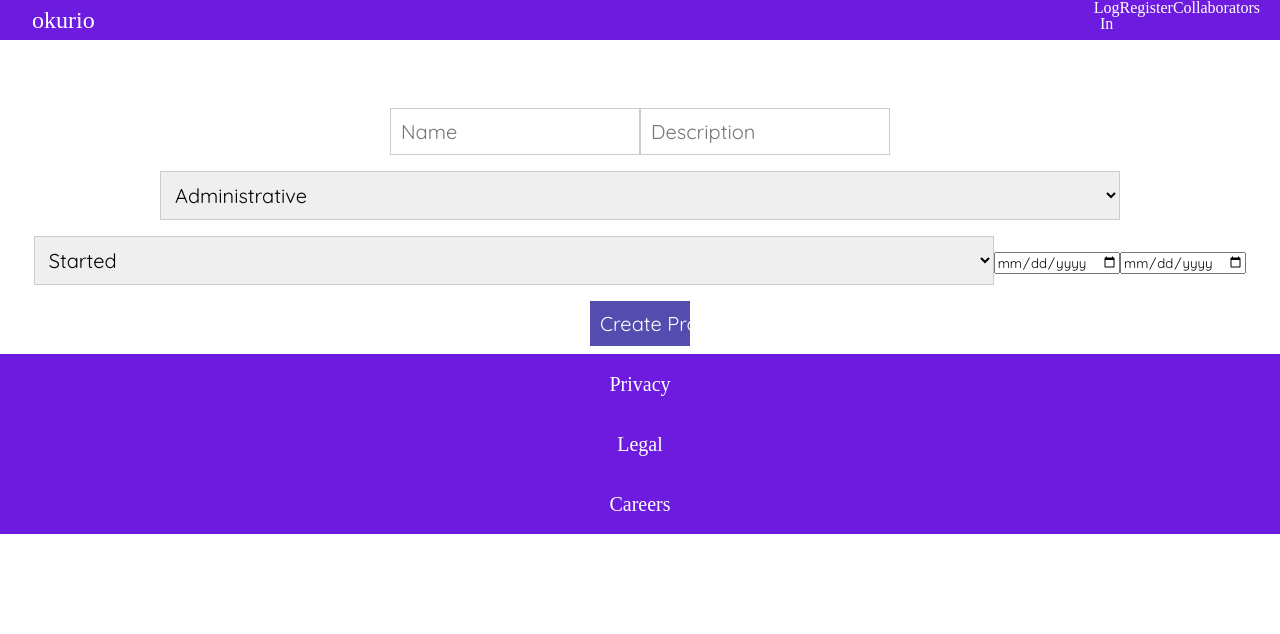
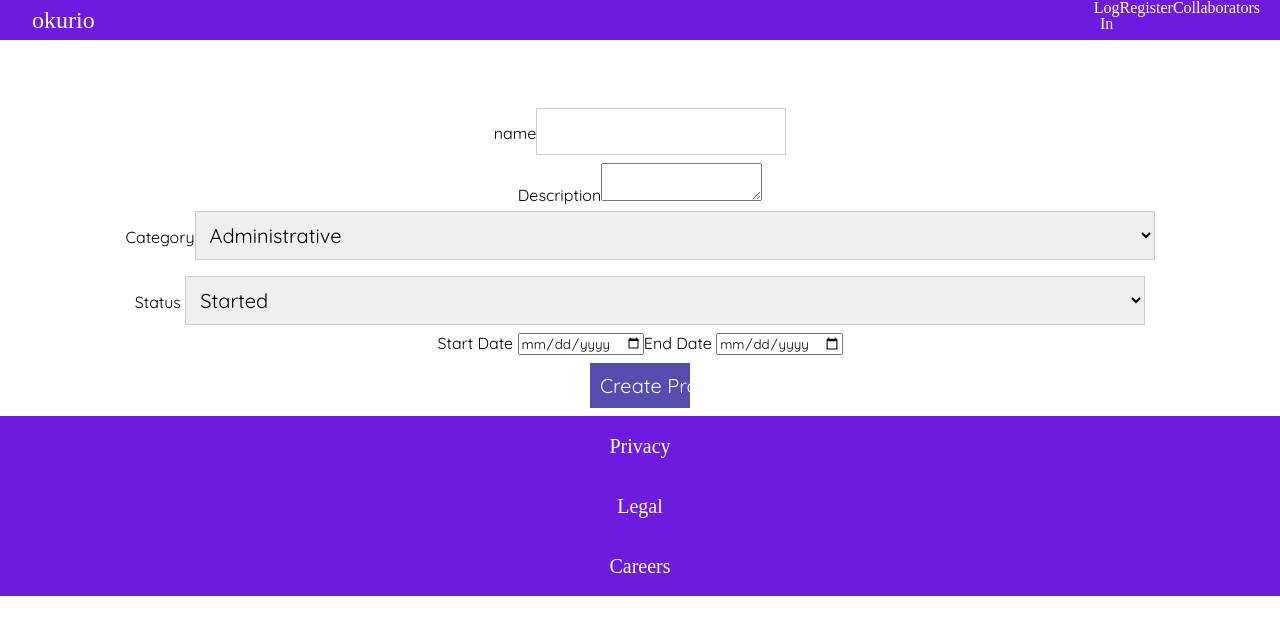
Before and after one commit to Cityslick/Occurio, a React (Create React App) app in the folder client/occurio/: page /project in a window 1280 px wide. Shown: the top 634 px of the page. Built offline with nearby package versions, Linux system fonts and the light colour scheme.

Commit message:
Collaborator

```diff
--- a/client/occurio/src/components/Collaborator.jsx
+++ b/client/occurio/src/components/Collaborator.jsx
@@ -1,7 +1,6 @@
 
 import React, { Component } from 'react';
 import axios from 'axios';
-import ProjectView from "./ProjectView";
 
 class Collaborator extends Component {
   constructor() {
@@ -28,6 +27,7 @@ class Collaborator extends Component {
   componentDidMount(){
     this.handlerLoadCollaborator();
     this.handlerLoadProject();
+
   }
 
   handleCollaboratorSubmit(e, user_id, proj_id) {
@@ -36,24 +36,14 @@ class Collaborator extends Component {
       user_id,
       proj_id,
     }).then(res => {
-      this.handlerCollaboratorList();
       this.setState({
         collaborator: res.data.data,
       })
     }).catch(err => console.log(err));
   }
 
-  hadlerDelete(collaborator_Id){
-    axios.delete(`collaborator/${collaborator_Id}`)
-    .then(()=>{
-      this.renderCollaboratorList();
-    })
-    .catch(err=>{
-      console.log(err);
-    })
-  }
-
   handlerLoadCollaborator(){
+    // console.log("handlerLoadCollaborator");
     let proj_id=this.state.proj_id;
     let user_id=this.state.user_id;
      axios.put(`/collaborator`,{
@@ -72,12 +62,12 @@ class Collaborator extends Component {
     })
   }
 
-  handlerCollaboratorList(){
-    let proj_id=this.state.proj_id;
-    axios.get(`/collaborator/${proj_id}`)
+  handlerCollaboratorList(proj_id){
+      // console.log(" handlerCollaboratorList proj_id=",proj_id)
+    axios.get(`/collaborator/${this.state.proj_id}`)
     .then(res=>{
-      console.log(res.data.data);
       if(res.data.data.length>0){
+        console.log(res.data.data, "----",proj_id);
         this.setState({
           collaboratorListData: res.data.data,
           collaboratorListDataLoaded: true,
@@ -87,6 +77,20 @@ class Collaborator extends Component {
       console.log(err.json);
     })
   }
+
+  hadlerDelete(proj_id,user_id){
+    axios.post(`collaborator/${user_id}`,{
+        proj_id,
+        user_id,
+    })
+    .then(()=>{
+      this.renderCollaboratorList();
+    })
+    .catch(err=>{
+      console.log(err);
+    })
+  }
+
 
   handlerLoadProject(){
     axios.get(`/project`)
@@ -107,11 +111,13 @@ class Collaborator extends Component {
     return (
       <div className="List">
         {(this.state.collaboratorListDataLoaded) ?
+
           this.state.collaboratorListData.map((collaborator,index) => {
+            //console.log(collaborator);
             return <div key={collaborator.userid} name="collaborator"  value={collaborator.id} >
                       <h1>{collaborator.fullname}</h1>
-                     <input key={index} type="submit" value="Delete"  onClick={this.hadlerDelete(collaborator.userId)}/>
-                   </div>
+                      <span  onClick={() => this.hadlerDelete(collaborator.id,collaborator.userid)}>Delete</span>
+                     </div>
         })
         : ""}
       </div>
@@ -124,12 +130,13 @@ class Collaborator extends Component {
     this.setState({
       [name]: value,
     });
-    if (name=="proj_id"){
-      this.handlerLoadCollaborator();
-      this.handlerCollaboratorList();
+  }
+  componentWillUpdate(nextProps, nextState) {
+    if (nextState.proj_id != this.state.proj_id ) {
+      console.log(nextState.proj_id );
+      this.handlerCollaboratorList(nextState.proj_id );
     }
-    console.log("value " +value ,"state"+ this.state.proj_id)
-  }
+}
 
   render(){
 
@@ -153,7 +160,7 @@ class Collaborator extends Component {
             )}>
             <div>
               <label className="labelInput">Projects</label>
-              <select id="proj_id"  name="proj_id" onChange={this.handleInputChange}>
+              <select id="proj_id"  name="proj_id" onChange={this.handleInputChange} >
                 { (this.state.projectDataLoaded) ?
                 this.state.projectData.map((project,index) => {
                   return <option key={project.id} name="proj_id"  value={project.id} >{project.id} {project.name}</option>
@@ -163,7 +170,7 @@ class Collaborator extends Component {
             </div>
             <div>
               <label className="labelInput">Collaborator</label>
-              <select id="user_id"  name="user_id" onChange={this.handleInputChange}>
+              <select id="user_id"  name="user_id" onChange={this.handleInputChange} >
                 { (this.state.collaboratorDataLoaded) ?
                 this.state.collaboratorData.map((collaborator,index) => {
                   return <option key={collaborator.id}
@@ -173,16 +180,14 @@ class Collaborator extends Component {
               </select>
             </div>
             <div>
-                <input className="form" type="submit" value="Submit" onClick={()=>{alert("jjji")}}/>
+                <input className="form" type="submit" value="Submit" />
             </div>
-            {this.renderCollaboratorList()}
           </form>
+          {this.renderCollaboratorList()}
         </div>
       </div>
     )
-
   }
-
 }
 
 export default Collaborator;
--- a/client/occurio/src/components/ProjectCreate.jsx
+++ b/client/occurio/src/components/ProjectCreate.jsx
@@ -62,33 +62,37 @@ class ProjectCreate extends Component {
           this.state.planned_start_date,
           this.state.planned_end_date
         )}>
-          <label>
-            <input type="text" name="name" placeholder="Name" value={this.state.name} onChange={this.handleInputChange} required />
-          </label>
-          <label>
-            <input type="text" name="description" placeholder="Description" value={this.state.description} onChange={this.handleInputChange} required />
-          </label>
-          <label>
+          <div>
+            <label>name</label>
+            <input type="text" name="name" placeholder="" value={this.state.name} onChange={this.handleInputChange} required />
+          </div>
+          <div>
+          <label> Description</label>
+            <textarea name="description" value={this.state.description} onChange={this.handleInputChange} required />
+          </div>
+          <div>
+            <label>Category</label>
             <select name="category" value={this.state.category} onChange={this.handleInputChange} required>
               <option>Administrative</option>
               <option>Design</option>
               <option>Back End</option>
               <option>Front End</option>
             </select>
-          </label>
-          <label>
+          </div>
+          <div>
+            <label> Status </label>
             <select name="status" value={this.state.status} onChange={this.handleInputChange} required>
               <option>Started</option>
               <option>Pending</option>
               <option>Complete</option>
             </select>
-          </label>
-          <label>
+          </div>
+          <div>
+            <label>Start Date </label>
             <input type="date" name="planned_start_date" placeholder="Start Date" value={this.state.planned_start_date} onChange={this.handleInputChange} required />
-          </label>
-          <label>
+            <label>End Date </label>
             <input type="date" name="planned_end_date" placeholder="End Date" value={this.state.planned_end_date} onChange={this.handleInputChange} required />
-          </label>
+          </div>
           <input type="submit" value="Create Project" />
         </form>
       </div>
--- a/client/occurio/src/components/ProjectView.jsx
+++ b/client/occurio/src/components/ProjectView.jsx
@@ -15,9 +15,6 @@ class ProjectView extends Component {
   }
 
   componentDidMount() {
-
-    console.log("Im here ProjectView");
-
     axios.get(`/project/${this.props.id}`)
     .then(res => {
       this.setState({
@@ -37,8 +34,6 @@ class ProjectView extends Component {
   renderProject(){
     if (this.state.projectDataLoaded){
 
-        console.log(this.state.project);
-
         return <div key={this.state.project.id} className="project">
           <h2>*************</h2>
           <h2>*************</h2>
@@ -55,7 +50,6 @@ class ProjectView extends Component {
           <p>{this.state.project.planned_end_datestr}</p>
           <p>{this.state.project.act_start_date}</p>
           <p>{this.state.project.act_end_date}</p>
-          <TaskList proj_id={this.state.project.id} user_id={0}  proj={true} />
           <Link className='editProject' to={`/projectEdit/${this.state.project.id}`}>Edit</Link>
           {this.showTask()}
         </div>
--- a/client/occurio/src/components/ProjectViewAll.jsx
+++ b/client/occurio/src/components/ProjectViewAll.jsx
@@ -31,7 +31,7 @@ class ViewUserProjects  extends Component {
           return <div className="projects">
                   <h2>{project.name}</h2>
                   <Link className='viewProject'  to={`/projectList/${project.id}`} >View Project information</Link>
-                  <Link className='viewProject'  to={`/projectList/task/${project.id}`} >Add Task</Link>
+                  <Link className='viewProject'  to={`/projectTask/${project.id}`} >Add Task</Link>
                 </div>
         })}
     }
--- a/client/occurio/src/components/Task.jsx
+++ b/client/occurio/src/components/Task.jsx
@@ -23,15 +23,19 @@ class Task extends Component {
     this.handleTaskSubmit = this.handleTaskSubmit.bind(this);
     this.handleInputChange = this.handleInputChange.bind(this);
     this.handlerLoadCollaborator = this.handlerLoadCollaborator.bind(this);
+    this.renderTaskList=  this.renderTaskList.bind(this);
   }
 
   componentDidMount(){
-    console.log(this.props);
     this.setState({
       proj_id:this.props.proj_id,
     })
 
     this.handlerLoadCollaborator();
+  }
+
+  renderTaskList(){
+      return <TaskList proj_id={this.props.proj_id} user_id={0} task_id={this.state.task_id} proj={true} />
 
   }
 
@@ -56,10 +60,8 @@ class Task extends Component {
 
   handlerLoadCollaborator(){
     let filter="";
-    console.log(this.props.proj_id);
     axios.get(`/collaborator/${this.props.proj_id}`)
     .then(res=>{
-      console.log(res.data.data);
       this.setState({
         collaboratorData: res.data.data,
         collaboratorDataLoaded: true,
@@ -70,11 +72,9 @@ class Task extends Component {
   }
 
   handleInputChange(e) {
-    const name = e.target.name;
-    const value = e.target.value;
     this.setState({
-      [name]: value,
       user_id:document.querySelector("#user_id").value,
+      proj_id:document.querySelector("#proj_id").value,
 
     });
 
@@ -102,7 +102,7 @@ class Task extends Component {
     return(
       <div>
         <div>
-          <h2>Create a Task</h2>
+          <h2>{this.state.task_id}</h2>
         </div>
         <div className="form">
           <form onSubmit={(e) => this.handleTaskSubmit(
@@ -168,7 +168,7 @@ class Task extends Component {
                 <input className="form" type="submit" value="Enter" />
             </div>
             <div>
-              <TaskList proj_id={this.props.proj_id} user_id={0} task_id={this.state.task_id} proj={true} />
+              {this.renderTaskList()}
             </div>
           </form>
         </div>
--- a/client/occurio/src/components/TaskList.jsx
+++ b/client/occurio/src/components/TaskList.jsx
@@ -67,7 +67,7 @@ class TaskList extends Component {
   render() {
     return (
       <div className="List">
-        <h1>this.props.task_id</h1>
+        <h1>{this.props.task_id}</h1>
         <table>
           <thead>
             <tr>
```
Also changed, not shown: client/occurio/src/App.js (+5 -4 lines).
